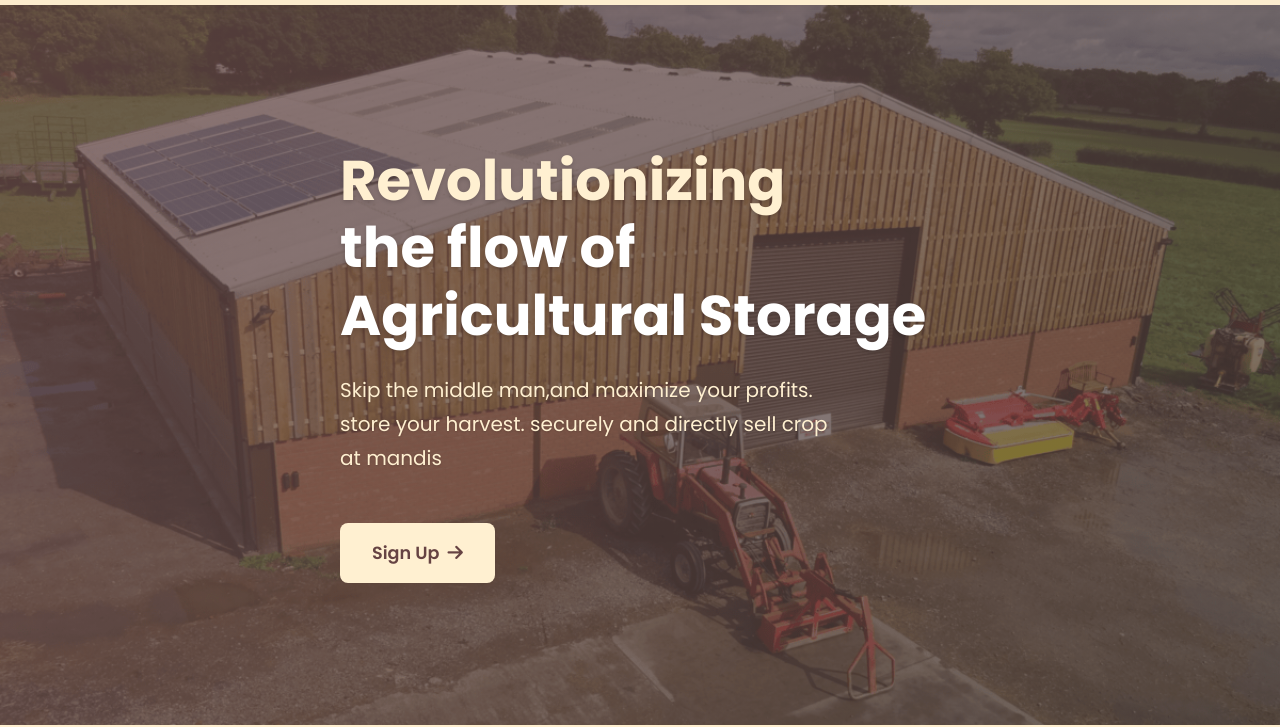
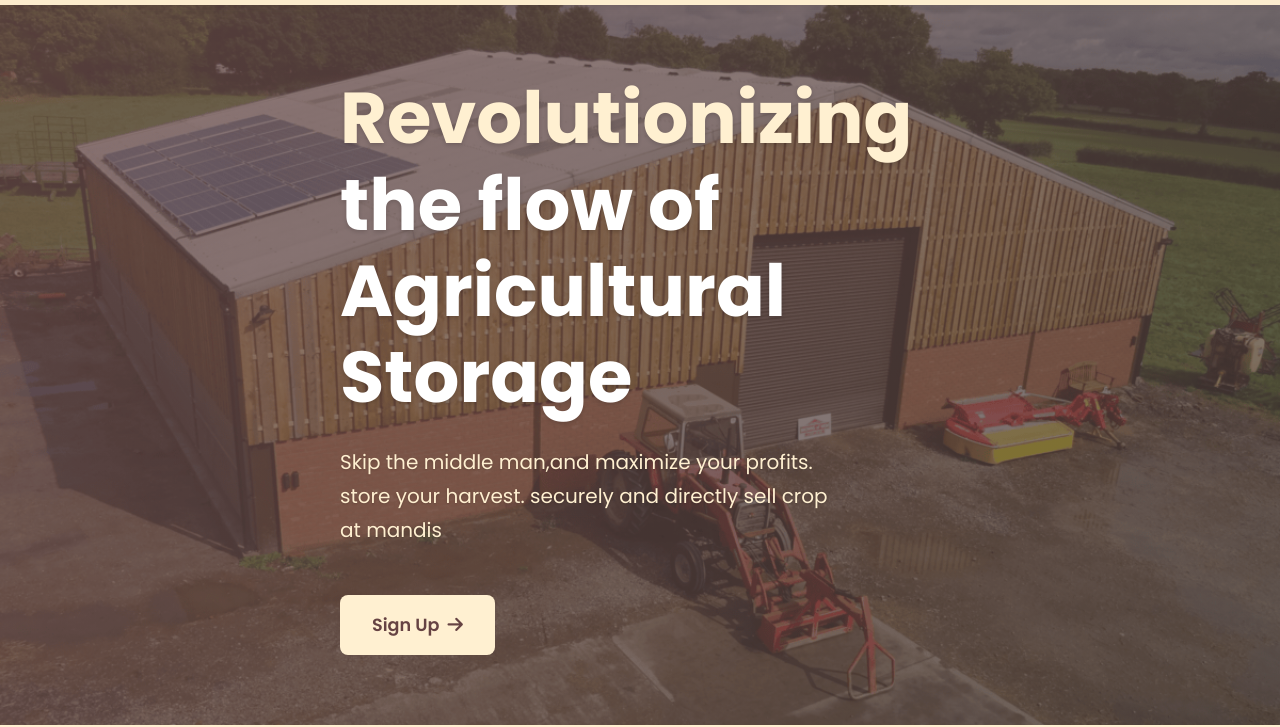
Before and after one commit to l1emant/farm-connect-landing-page, a plain HTML site: page index.html in a window 1280 px wide. Shown: the part 75-802 px from the top of the page. Drawn offline with nearby package versions, Linux system fonts and the light colour scheme.

Commit message:
minor fix

```diff
--- a/css/style.css
+++ b/css/style.css
@@ -187,7 +187,7 @@ nav {
 }
 
 .hero-content h1 {
-    font-size: 3.5rem;
+    font-size: 4.5rem;
     font-weight: 700;
     margin-bottom: 1.5rem;
     line-height: 1.2;
@@ -195,7 +195,7 @@ nav {
     text-shadow: 0 2px 4px rgba(0, 0, 0, 0.15);
 }
 
-.highlight {
+.hero-content h1 .highlight {
     color: var(--bg-color);
     display: block;
     text-shadow: 0 2px 4px rgba(0, 0, 0, 0.15);
```
